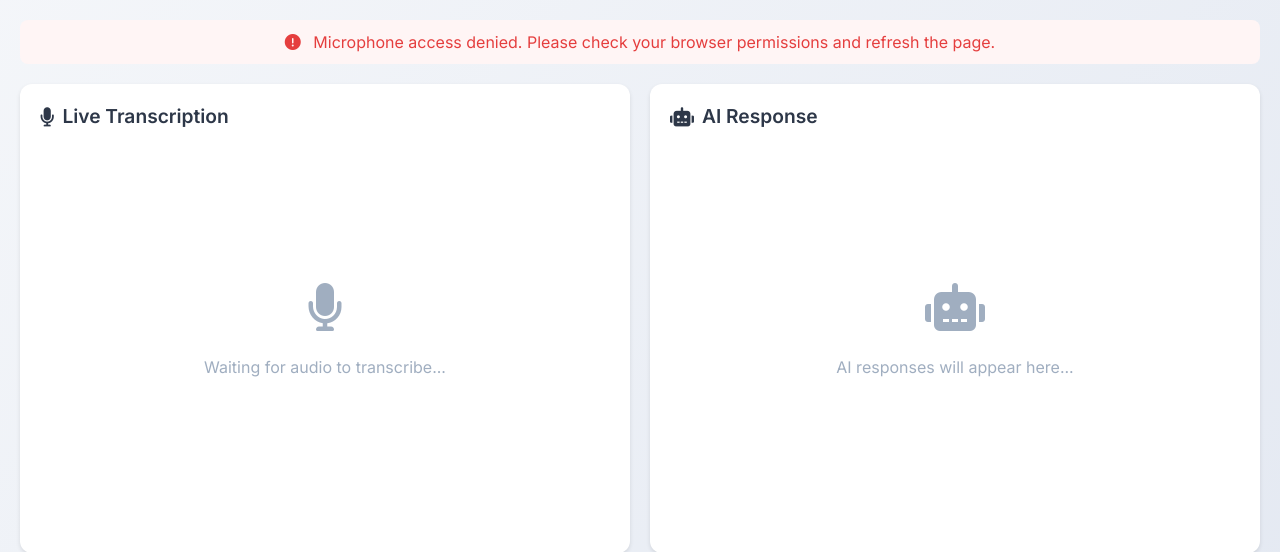
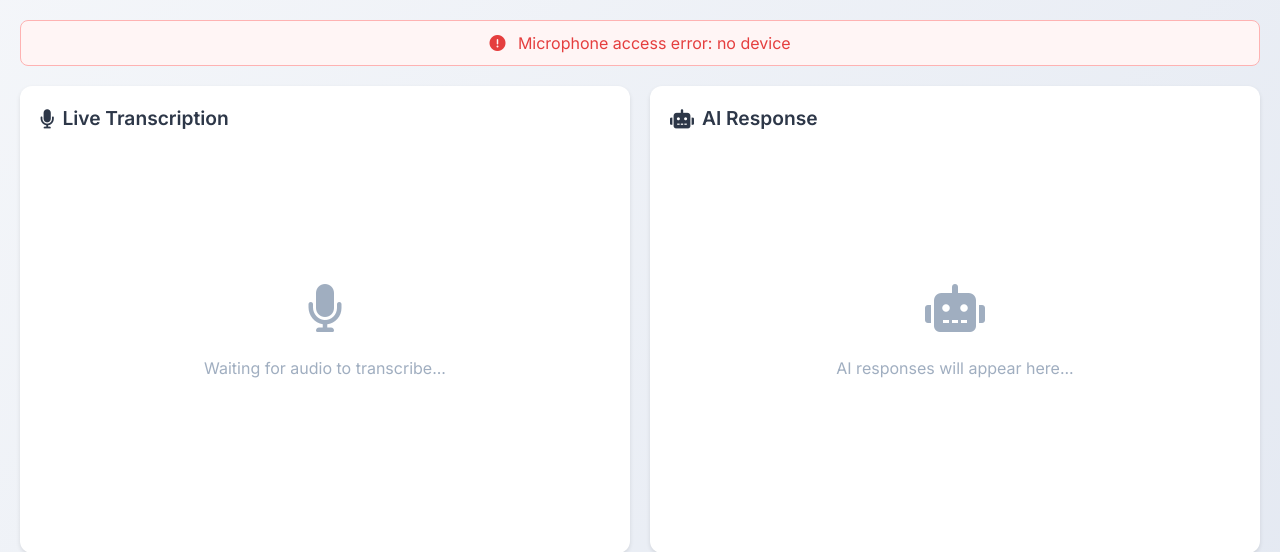
Before and after one commit to bilalahmed15/AI-Setter, a Flask app: template templates/index.html in a window 1280 px wide. Shown: the part 152-704 px from the top of the page. Run offline with Flask 3, Linux system fonts and the light colour scheme; the template is opened without the code that fills it, so the values that code supplies are empty.

Commit message:
new updates

```diff
--- a/app.py
+++ b/app.py
@@ -581,42 +581,68 @@ def home():
 
 @app.route('/index')
 def index():
+    """
+    Route for the main transcription page.
+    Initializes audio capture and returns the index template.
+    """
     global is_listening
     try:
-        # Test audio device availability
-        devices = sd.query_devices()
-        input_device = None
-        for device in devices:
-            if device['max_input_channels'] > 0:
-                input_device = device['index']
-                break
+        # Initialize Whisper model if not already loaded
+        if not hasattr(app, 'whisper_model') or app.whisper_model is None:
+            print("Loading Whisper model...")
+            app.whisper_model = whisper.load_model("base")
+            print("Whisper model loaded successfully")
 
-        if input_device is None:
-            return jsonify({'error': 'No microphone found'}), 400
+        # Test audio device availability without blocking
+        try:
+            devices = sd.query_devices()
+            input_device = None
+            for device in devices:
+                if device['max_input_channels'] > 0:
+                    input_device = device['index']
+                    break
 
-        # Start audio capture when navigating to index page
-        is_listening = True
-        start_background_threads()
+            if input_device is not None:
+                # Start background threads only if device is available
+                is_listening = True
+                start_background_threads()
+        except Exception as audio_error:
+            print(f"Audio device initialization warning: {audio_error}")
+            # Continue loading the page even if audio init fails
+            # Client-side will handle microphone permissions
+
+        # Always return the template - let client handle mic permissions
         return render_template('index.html')
+
     except Exception as e:
-        return jsonify({'error': f'Error accessing microphone: {str(e)}'}), 400
+        print(f"Error in index route: {e}")
+        # Still return the template, let client-side handle errors
+        return render_template('index.html')
 
 @app.route('/get_transcription')
 def get_transcription():
+    """
+    Route to get the latest transcription from the queue.
+    Returns transcription data if available.
+    """
     try:
-        # Check if Whisper model is loaded
+        # Verify Whisper model is loaded
         if not hasattr(app, 'whisper_model') or app.whisper_model is None:
-            print("Loading Whisper model...")
+            print("Reloading Whisper model...")
             app.whisper_model = whisper.load_model("base")
 
         if not transcription_queue.empty():
             data = transcription_queue.get_nowait()
             print(f"Sending transcription: {data}")  # Debug log
             return jsonify(data)
-        return jsonify({'success': False})
+        return jsonify({'success': False, 'message': 'No new transcription available'})
     except Exception as e:
         print(f"Error getting transcription: {e}")
-        return jsonify({'success': False, 'error': str(e)})
+        return jsonify({
+            'success': False,
+            'error': str(e),
+            'message': 'Error processing transcription request'
+        })
 
 @app.route('/upload', methods=['POST'])
 def upload_files():
--- a/templates/index.html
+++ b/templates/index.html
@@ -505,35 +505,86 @@
     </div>
 
     <script>
+        let mediaRecorder;
         const transcriptionDiv = document.getElementById('transcription');
         const aiResponsesDiv = document.getElementById('aiResponses');
         const pauseButton = document.getElementById('pauseButton');
         const clearButton = document.getElementById('clearButton');
         let isPaused = false;
 
-        // Check microphone access on page load
-        async function initializeMicrophone() {
+        // Initialize on page load
+        document.addEventListener('DOMContentLoaded', async function() {
             try {
+                // Check if we're in a secure context (HTTPS)
+                if (!window.isSecureContext) {
+                    showError('This application requires a secure connection (HTTPS) to access the microphone.');
+                    return;
+                }
+
+                // Request microphone permission
                 const stream = await navigator.mediaDevices.getUserMedia({ audio: true });
-                // Stop the stream immediately after testing
-                stream.getTracks().forEach(track => track.stop());
-                // Start checking transcriptions if microphone is available
+                console.log('Microphone access granted');
+
+                // Initialize MediaRecorder
+                mediaRecorder = new MediaRecorder(stream);
+                setupMediaRecorder();
+
+                // Update UI to show ready state
+                const statusBar = document.querySelector('.status-bar');
+                statusBar.innerHTML = '<i class="fas fa-microphone"></i> Microphone ready';
+
+                // Start checking for transcriptions
                 setInterval(checkTranscription, 300);
+
             } catch (error) {
-                console.error('Microphone access error:', error);
-                // Show user-friendly error message
-                const statusBar = document.querySelector('.status-bar');
+                console.error('Microphone initialization error:', error);
+                showError(`Microphone access error: ${error.message}`);
+            }
+        });
+
+        function showError(message) {
+            const statusBar = document.querySelector('.status-bar');
+            if (statusBar) {
                 statusBar.innerHTML = `
-                    <i class="fas fa-exclamation-circle" style="color: #e53e3e;"></i>
-                    Microphone access denied. Please check your browser permissions and refresh the page.
+                    <i class="fas fa-exclamation-circle"></i>
+                    ${message}
                 `;
-                statusBar.style.backgroundColor = '#fff5f5';
-                statusBar.style.color = '#e53e3e';
+                statusBar.classList.add('error');
             }
         }
 
-        // Initialize on page load
-        document.addEventListener('DOMContentLoaded', initializeMicrophone);
+        function setupMediaRecorder() {
+            if (!mediaRecorder) return;
+
+            mediaRecorder.ondataavailable = (event) => {
+                if (event.data.size > 0) {
+                    const audioChunk = new Blob([event.data], { type: 'audio/wav' });
+                    const formData = new FormData();
+                    formData.append('audio', audioChunk);
+
+                    fetch('/process_audio', {
+                        method: 'POST',
+                        body: formData
+                    })
+                    .catch(error => {
+                        console.error('Error sending audio chunk:', error);
+                    });
+                }
+            };
+
+            mediaRecorder.onstop = () => {
+                console.log('MediaRecorder stopped');
+            };
+
+            mediaRecorder.onstart = () => {
+                console.log('MediaRecorder started');
+            };
+
+            mediaRecorder.onerror = (event) => {
+                console.error('MediaRecorder error:', event.error);
+                showError('Error recording audio');
+            };
+        }
 
         function checkTranscription() {
             if (isPaused) return;
@@ -648,61 +699,6 @@
                 </div>
             `;
         });
-
-        function setupMediaRecorder() {
-            mediaRecorder.ondataavailable = (event) => {
-                if (event.data.size > 0) {
-                    const audioChunk = new Blob([event.data], { type: 'audio/wav' });
-                    const formData = new FormData();
-                    formData.append('audio', audioChunk);
-
-                    fetch('/process_audio', {
-                        method: 'POST',
-                        body: formData
-                    })
-                    .catch(error => {
-                        console.error('Error sending audio chunk:', error);
-                    });
-                }
-            };
-
-            mediaRecorder.onstop = () => {
-                updateStatus('Recording stopped');
-            };
-
-            mediaRecorder.onstart = () => {
-                updateStatus('Recording in progress...');
-            };
-
-            mediaRecorder.onerror = (event) => {
-                console.error('MediaRecorder error:', event.error);
-                updateStatus('Error recording audio');
-            };
-        }
-
-        // Initialize audio recording
-        document.addEventListener('DOMContentLoaded', async function() {
-            try {
-                // Check if we're in a secure context (HTTPS)
-                if (!window.isSecureContext) {
-                    showError('This application requires a secure connection (HTTPS) to access the microphone.');
-                    return;
-                }
-
-                // Request microphone permission
-                const stream = await navigator.mediaDevices.getUserMedia({ audio: true });
-                mediaRecorder = new MediaRecorder(stream);
-                setupMediaRecorder();
-                updateStatus('Ready to record');
-
-                // Start checking for transcriptions
-                setInterval(checkTranscription, 300);
-
-            } catch (error) {
-                console.error('Setup error:', error);
-                showError('Error setting up audio recording: ' + error.message);
-            }
-        });
     </script>
 </body>
 </html>
```
